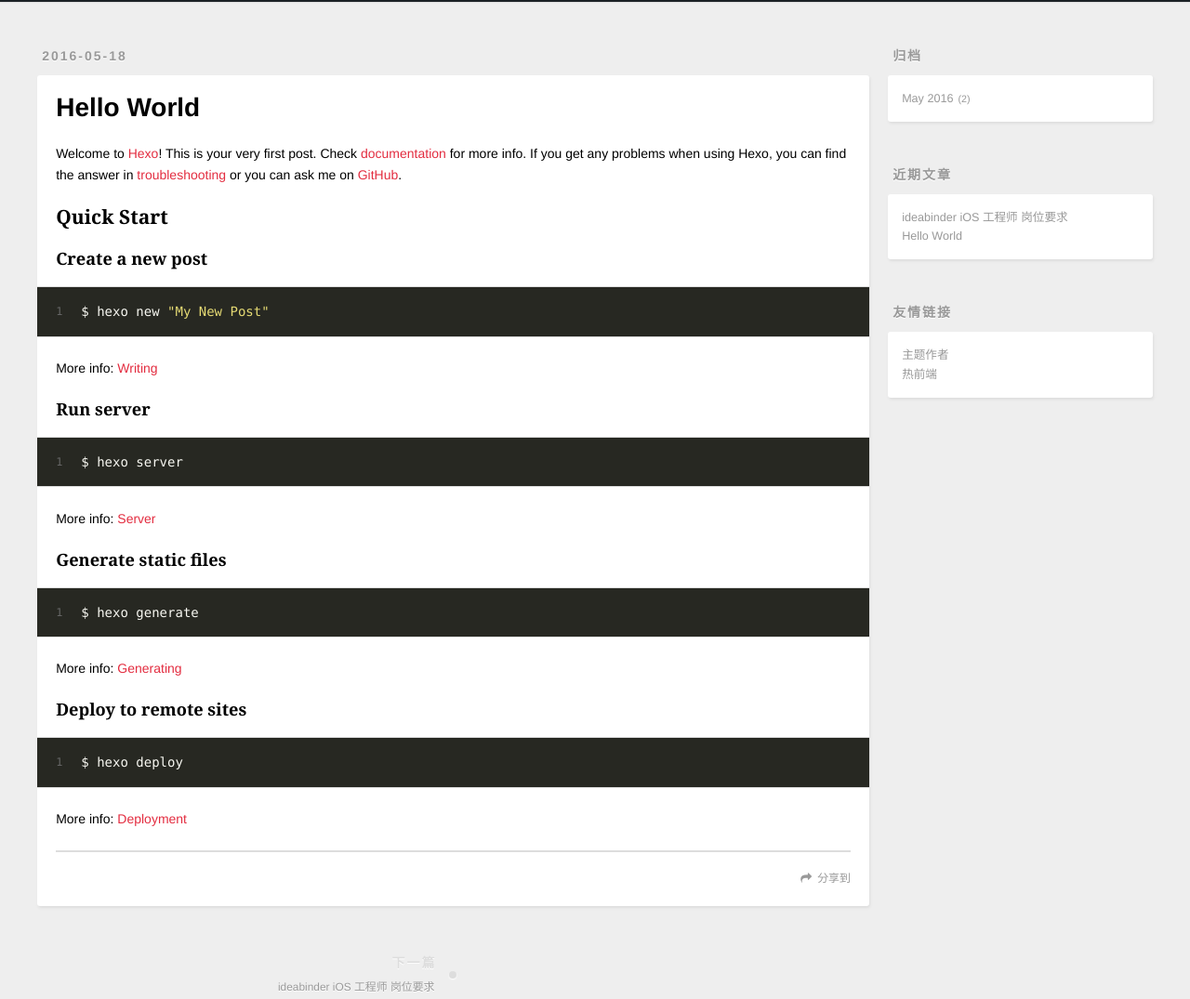
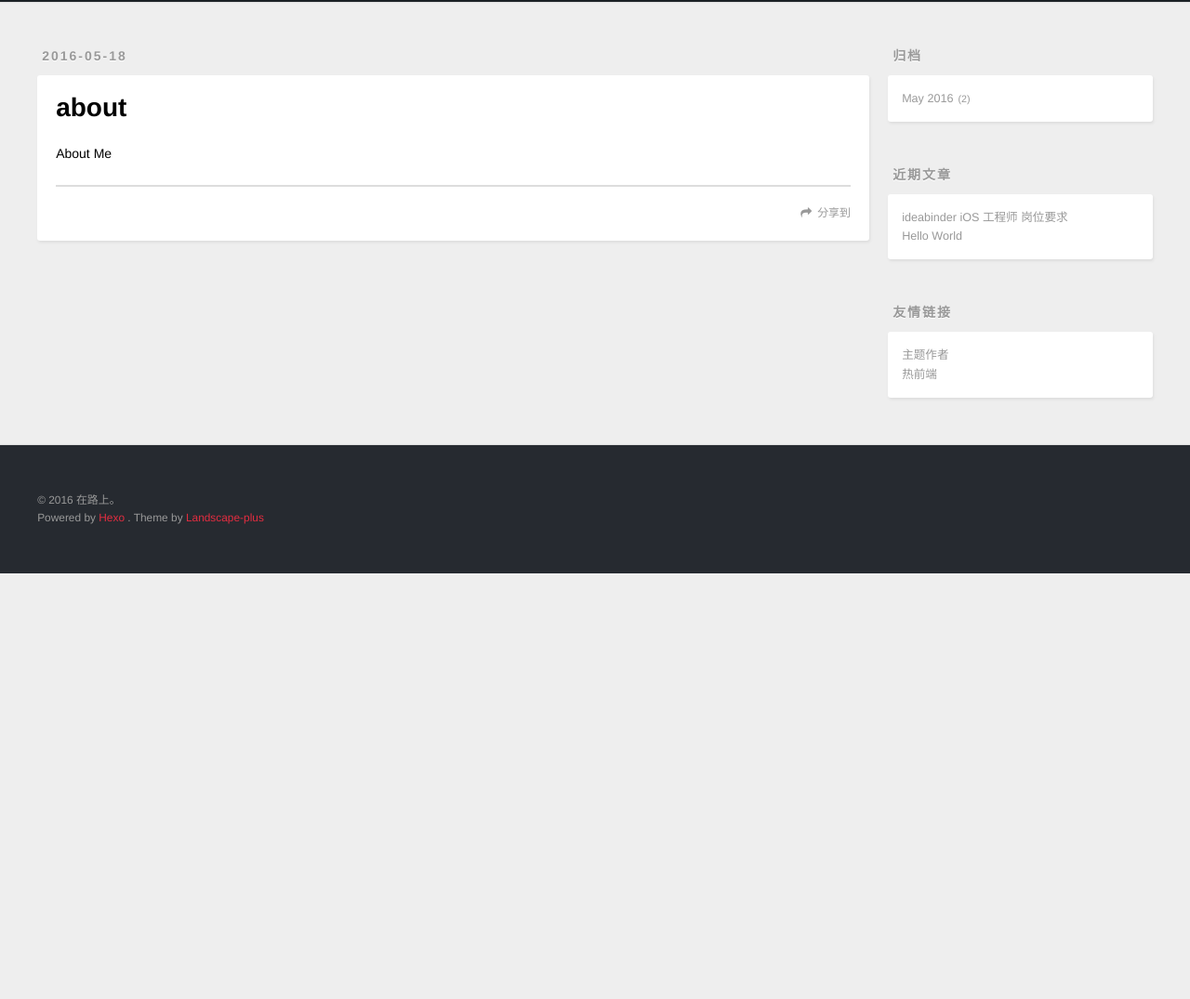
Before and after one commit to Cooooper/cooooper.github.com, a plain HTML site: page about/index.html in a window 1280 px wide. Shown: the part 298-1373 px from the top of the page at 93% size. After the commit the page ends 915 px from the top, so only its background shows below. Drawn offline with nearby package versions, Linux system fonts and the light colour scheme; a web font is replaced by a local one.

Commit message:
Site updated: 2016-05-18 16:28:58

```diff
--- a/2016/05/18/hello-world/index.html
+++ b/about/index.html
@@ -1,24 +1,22 @@
+
 
 <!DOCTYPE html>
 <html>
 <head>
   <meta charset="utf-8">
 
-  <title>Hello World | 在路上。</title>
+  <title>about | 在路上。</title>
   <meta name="viewport" content="width=device-width, initial-scale=1, maximum-scale=1">
-  <meta name="description" content="Welcome to Hexo! This is your very first post. Check documentation for more info. If you get any problems when using Hexo, you can find the answer in troubleshooting or you can ask me on GitHub.
-Quick">
-<meta property="og:type" content="article">
-<meta property="og:title" content="Hello World">
-<meta property="og:url" content="http://yoursite.com/2016/05/18/hello-world/index.html">
+  <meta name="description" content="About Me">
+<meta property="og:type" content="website">
+<meta property="og:title" content="about">
+<meta property="og:url" content="http://yoursite.com/about/index.html">
 <meta property="og:site_name" content="在路上。">
-<meta property="og:description" content="Welcome to Hexo! This is your very first post. Check documentation for more info. If you get any problems when using Hexo, you can find the answer in troubleshooting or you can ask me on GitHub.
-Quick">
-<meta property="og:updated_time" content="2016-05-18T06:43:04.000Z">
+<meta property="og:description" content="About Me">
+<meta property="og:updated_time" content="2016-05-18T08:26:53.000Z">
 <meta name="twitter:card" content="summary">
-<meta name="twitter:title" content="Hello World">
-<meta name="twitter:description" content="Welcome to Hexo! This is your very first post. Check documentation for more info. If you get any problems when using Hexo, you can find the answer in troubleshooting or you can ask me on GitHub.
-Quick">
+<meta name="twitter:title" content="about">
+<meta name="twitter:description" content="About Me">
 
     <link rel="alternative" href="/atom.xml" title="在路上。" type="application/atom+xml">
 
@@ -71,10 +69,10 @@ Quick">
   </div>
 </header>
     <div class="outer">
-      <section id="main"><article id="post-hello-world" class="article article-type-post" itemscope itemprop="blogPost">
+      <section id="main"><article id="page-undefined" class="article article-type-page" itemscope itemprop="blogPost">
   <div class="article-meta">
-    <a href="/2016/05/18/hello-world/" class="article-date">
-  <time datetime="2016-05-18T06:43:04.000Z" itemprop="datePublished">2016-05-18</time>
+    <a href="/about/index.html" class="article-date">
+  <time datetime="2016-05-18T08:26:03.000Z" itemprop="datePublished">2016-05-18</time>
 </a>
 
   </div>
@@ -85,7 +83,7 @@ Quick">
 
 
     <h1 class="article-title" itemprop="name">
-      Hello World
+      about
     </h1>
 
 
@@ -93,21 +91,13 @@ Quick">
 
     <div class="article-entry" itemprop="articleBody">
 
-        <p>Welcome to <a href="https://hexo.io/" target="_blank" rel="external">Hexo</a>! This is your very first post. Check <a href="https://hexo.io/docs/" target="_blank" rel="external">documentation</a> for more info. If you get any problems when using Hexo, you can find the answer in <a href="https://hexo.io/docs/troubleshooting.html" target="_blank" rel="external">troubleshooting</a> or you can ask me on <a href="https://github.com/hexojs/hexo/issues" target="_blank" rel="external">GitHub</a>.</p>
-<h2 id="Quick-Start"><a href="#Quick-Start" class="headerlink" title="Quick Start"></a>Quick Start</h2><h3 id="Create-a-new-post"><a href="#Create-a-new-post" class="headerlink" title="Create a new post"></a>Create a new post</h3><figure class="highlight bash"><table><tr><td class="gutter"><pre><span class="line">1</span><br></pre></td><td class="code"><pre><span class="line">$ hexo new <span class="string">"My New Post"</span></span><br></pre></td></tr></table></figure>
-<p>More info: <a href="https://hexo.io/docs/writing.html" target="_blank" rel="external">Writing</a></p>
-<h3 id="Run-server"><a href="#Run-server" class="headerlink" title="Run server"></a>Run server</h3><figure class="highlight bash"><table><tr><td class="gutter"><pre><span class="line">1</span><br></pre></td><td class="code"><pre><span class="line">$ hexo server</span><br></pre></td></tr></table></figure>
-<p>More info: <a href="https://hexo.io/docs/server.html" target="_blank" rel="external">Server</a></p>
-<h3 id="Generate-static-files"><a href="#Generate-static-files" class="headerlink" title="Generate static files"></a>Generate static files</h3><figure class="highlight bash"><table><tr><td class="gutter"><pre><span class="line">1</span><br></pre></td><td class="code"><pre><span class="line">$ hexo generate</span><br></pre></td></tr></table></figure>
-<p>More info: <a href="https://hexo.io/docs/generating.html" target="_blank" rel="external">Generating</a></p>
-<h3 id="Deploy-to-remote-sites"><a href="#Deploy-to-remote-sites" class="headerlink" title="Deploy to remote sites"></a>Deploy to remote sites</h3><figure class="highlight bash"><table><tr><td class="gutter"><pre><span class="line">1</span><br></pre></td><td class="code"><pre><span class="line">$ hexo deploy</span><br></pre></td></tr></table></figure>
-<p>More info: <a href="https://hexo.io/docs/deployment.html" target="_blank" rel="external">Deployment</a></p>
+        <p>About Me</p>
 
 
     </div>
     <footer class="article-footer">
 
-        <a data-url="http://yoursite.com/2016/05/18/hello-world/" data-id="cioclpalz0000g34y3zlin1aa" class="article-share-link" data-share="baidu" data-title="Hello World">分享到</a>
+        <a data-url="http://yoursite.com/about/index.html" data-id="cioclwk6e0000ll4ygvb62jsf" class="article-share-link" data-share="baidu" data-title="about">分享到</a>
 
 
 
@@ -116,20 +106,6 @@ Quick">
     </footer>
   </div>
 
-
-<nav id="article-nav">
-
-    <a href="/2016/05/18/ideabinder-iOS-工程师岗位要求/" id="article-nav-newer" class="article-nav-link-wrap">
-      <strong class="article-nav-caption">下一篇</strong>
-      <div class="article-nav-title">
-
-          ideabinder iOS 工程师 岗位要求
-
-      </div>
-    </a>
-
-
-</nav>
 
 
 </article>
--- a/baidusitemap.xml
+++ b/baidusitemap.xml
@@ -1,5 +1,6 @@
 <?xml version="1.0" encoding="UTF-8"?>
 <urlset xmlns="http://www.sitemaps.org/schemas/sitemap/0.9">
+
 
 
 
```
Also changed, not shown: 2016/05/18/ideabinder-iOS-工程师岗位要求/index.html (+1 -1 lines), index.html (+2 -2 lines), sitemap.xml (+7 -0 lines).
